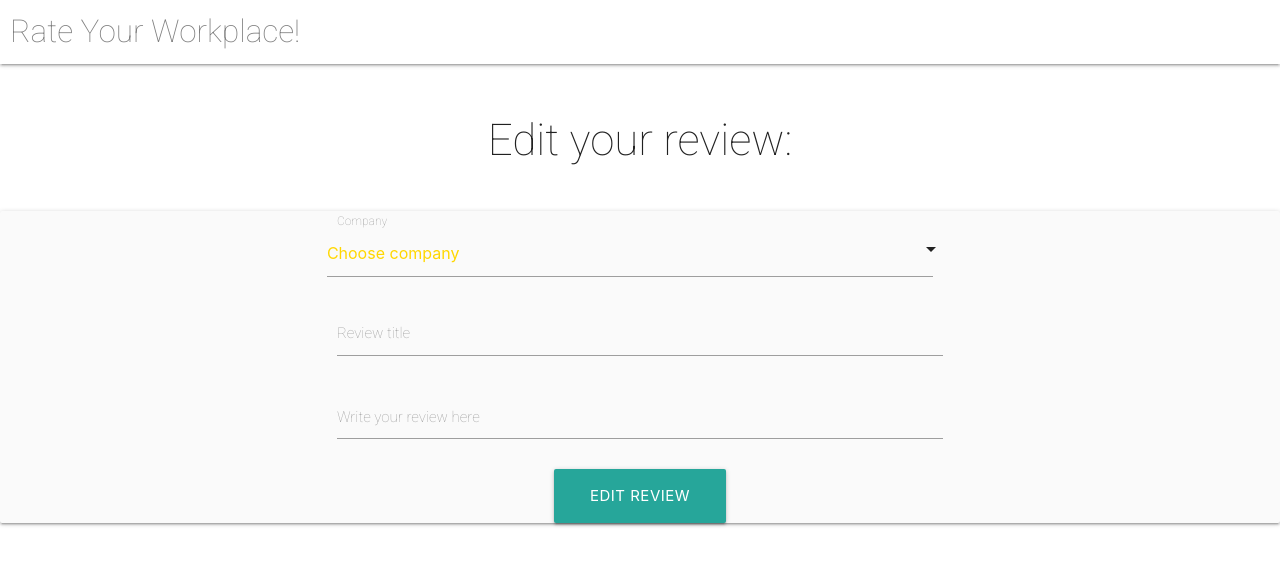
After one commit to sebson1990/antoo-workplace, a Flask app: template templates/editreview.html in a window 1280 px wide. The commit adds this page. Shown: the top 566 px of the page. Run offline with Flask 2, Linux system fonts and the light colour scheme; the template is opened without the code that fills it, so the values that code supplies are empty; some libraries are stand-ins or nearby versions.

Commit message:
editing, removing the reviews works, listing workplaces works

```diff
--- a/app.py
+++ b/app.py
@@ -17,6 +17,10 @@ app.secret_key = os.environ.get("SECRET_KEY")
 def get_reviews():
     return render_template("reviews.html",Reviews=mongo.db.Reviews.find())
 
+@app.route('/get_companies')
+def get_companies():
+    return render_template("companylist.html", agencies=mongo.db.Agencies.find())
+
 @app.route('/add_review', methods=["GET", "POST"])
 def add_review():
     if request.method == "POST":
@@ -31,6 +35,21 @@ def add_review():
     companies = mongo.db.Agencies.find().sort("agency_name", 1)
     return render_template("addreview.html", companies=companies)
 
+@app.route("/edit_review/<review_id>")
+def edit_review(review_id):
+    review= mongo.db.Reviews.find_one({"_id": ObjectId(review_id)})
+
+    companies = mongo.db.Agencies.find().sort("agency_name", 1)
+    return render_template("editreview.html", review=review, companies=companies)
+
+@app.route("/remove_review/<review_id>")
+def remove_review(review_id):
+    review = mongo.db.Reviews.remove({"_id": ObjectId(review_id)})
+
+    flash("Review deleted successfully")
+    return render_template("reviews.html",Reviews=mongo.db.Reviews.find())
+
+
 @app.route('/company_list')
 def company_list():
     return render_template("companylist.html")
--- a/static/styles.css
+++ b/static/styles.css
@@ -33,3 +33,12 @@ body {
     margin-right: 0px !important;
     margin-bottom: 0px !important;
 }
+
+
+/* Review cards */
+.dropdown-trigger {
+    position: absolute;
+    right: 10px;
+    top: 5px;
+    color: gold;
+}
--- a/templates/base.html
+++ b/templates/base.html
@@ -23,10 +23,10 @@
                 <a href="#" data-target="mobile-demo" class="sidenav-trigger"><i class="material-icons">menu</i></a>
                 <ul class="right hide-on-med-and-down">
                     </li>
-                    <li><a class="navbar-elements" href="{{ url_for('get_reviews') }}">Home</a></li>
-                    <li><a class="navbar-elements" href="{{ url_for('company_list') }}">List of workplaces</a></li>
-                    <li><a class="waves-effect waves-light btn add-review-button" href="{{ url_for('add_review') }}">Add
-                            a review <i class="material-icons right">add_circle</i></a></li>
+                    <!-- <li><a class="navbar-elements" href="{{ url_for('get_reviews') }}">Home</a></li> -->
+                    <!-- <li><a class="navbar-elements" href="{{ url_for('get_companies') }}">List of workplaces</a></li> -->
+                    <!-- <li><a class="waves-effect waves-light btn add-review-button" href="{{ url_for('add_review') }}">Add -->
+                            <!-- a review <i class="material-icons right">add_circle</i></a></li> -->
                 </ul>
             </div>
         </nav>
@@ -48,7 +48,11 @@
 document.addEventListener('DOMContentLoaded', function() {
     var elems = document.querySelectorAll('select');
     var instances = M.FormSelect.init(elems);
+    var elems = document.querySelectorAll('.dropdown-trigger');
+    var instances = M.Dropdown.init(elems);
   });
+
+
 
 </script>
 
--- /dev/null
+++ b/templates/editreview.html
@@ -0,0 +1,56 @@
+{% extends "base.html" %}
+{% block content %}
+
+<br>
+<h3 class="center-text">Edit your review:</h3>
+<br>
+
+<div class="row">
+    <form class="col s12 card-panel grey lighten-5" method="POST"
+        action="{{ url_for('edit_review', review_id=review._id) }}">
+        <div class="row">
+            <div class="col s12 m2 l3"></div>
+            <div class="input-field col s12 m8 l6">
+                <select id="agency_name" name="agency_name" class="validate" required>
+                    <option value="" disabled selected>Choose company</option>
+                    {% for company in companies %}
+                        {% if company.agency_name == review.agency_name %}
+                            <option value="{{ company.agency_name }}" selected>{{ company.agency_name }}</option>
+                        {% else %}
+                            <option value="{{ company.agency_name }}">{{ company.agency_name }}</option>
+                        {% endif %}
+                    {% endfor %}
+                </select>
+                <label for="agency_name">Company</label>
+            </div>
+            <div class="col s12 m2 l3"></div>
+        </div>
+        <div class="row">
+            <div class="col s12 m2 l3"></div>
+            <div class="input-field col s12 m8 l6">
+                <input id="review_title" name="review_title" minlength="5" maxlength="50" class="materialize-textarea"
+                    required></input>
+                <label for="textarea1">Review title</label>
+            </div>
+            <div class="col s12 m2 l3"></div>
+        </div>
+        <div class="row">
+            <div class="col s12 m2 l3"></div>
+            <div class="input-field col s12 m8 l6">
+                <textarea id="review_content" name="review_content" class="materialize-textarea" minlength="5"
+                    maxlength="200" required></textarea>
+                <label for="textarea1">Write your review here</label>
+            </div>
+            <div class="col s12 m2 l3"></div>
+        </div>
+        <div class="row">
+            <div class="col s12 center-align">
+                <button type="submit" class="btn-large darken-1 text-shadow">
+                    Edit Review <i class="fas fa-plus-square right"></i>
+                </button>
+            </div>
+        </div>
+    </form>
+</div>
+
+{% endblock %}
```
Also changed, not shown: templates/companylist.html (+22 -1 lines), templates/reviews.html (+12 -3 lines).
